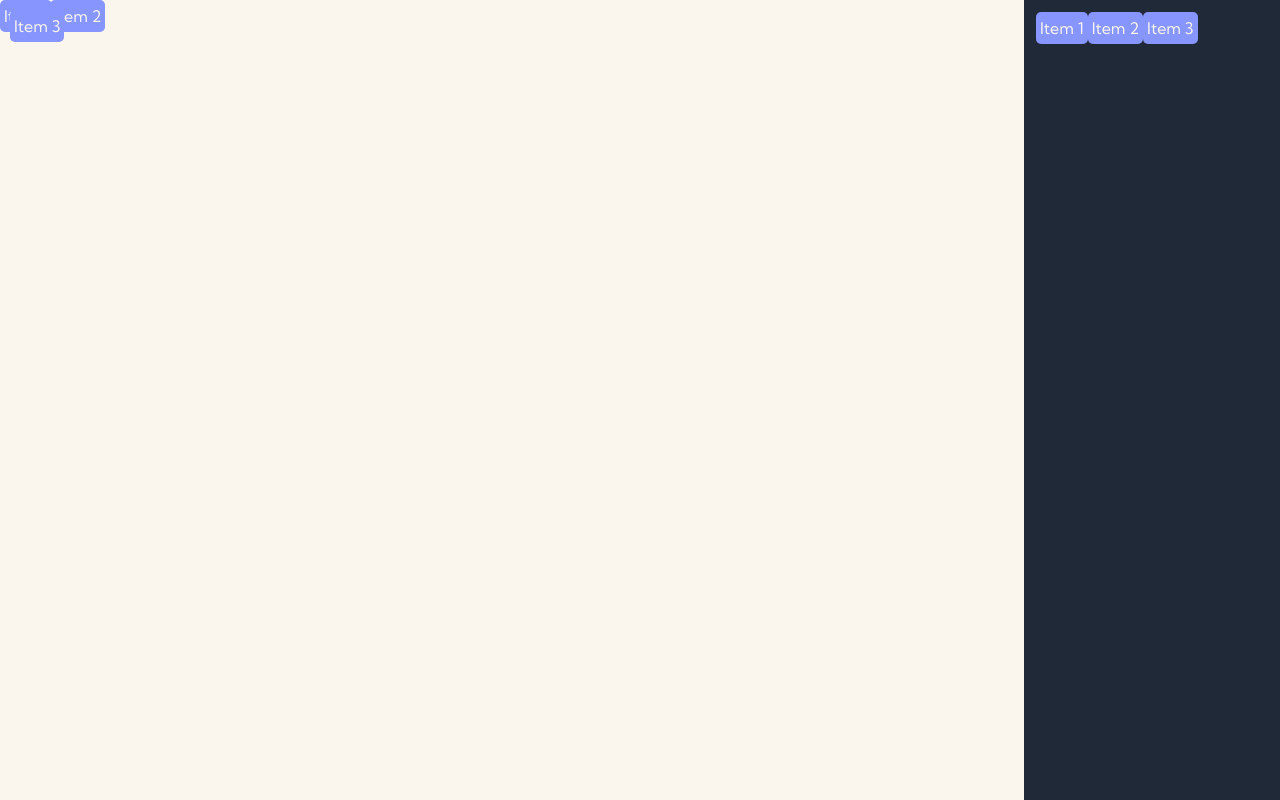
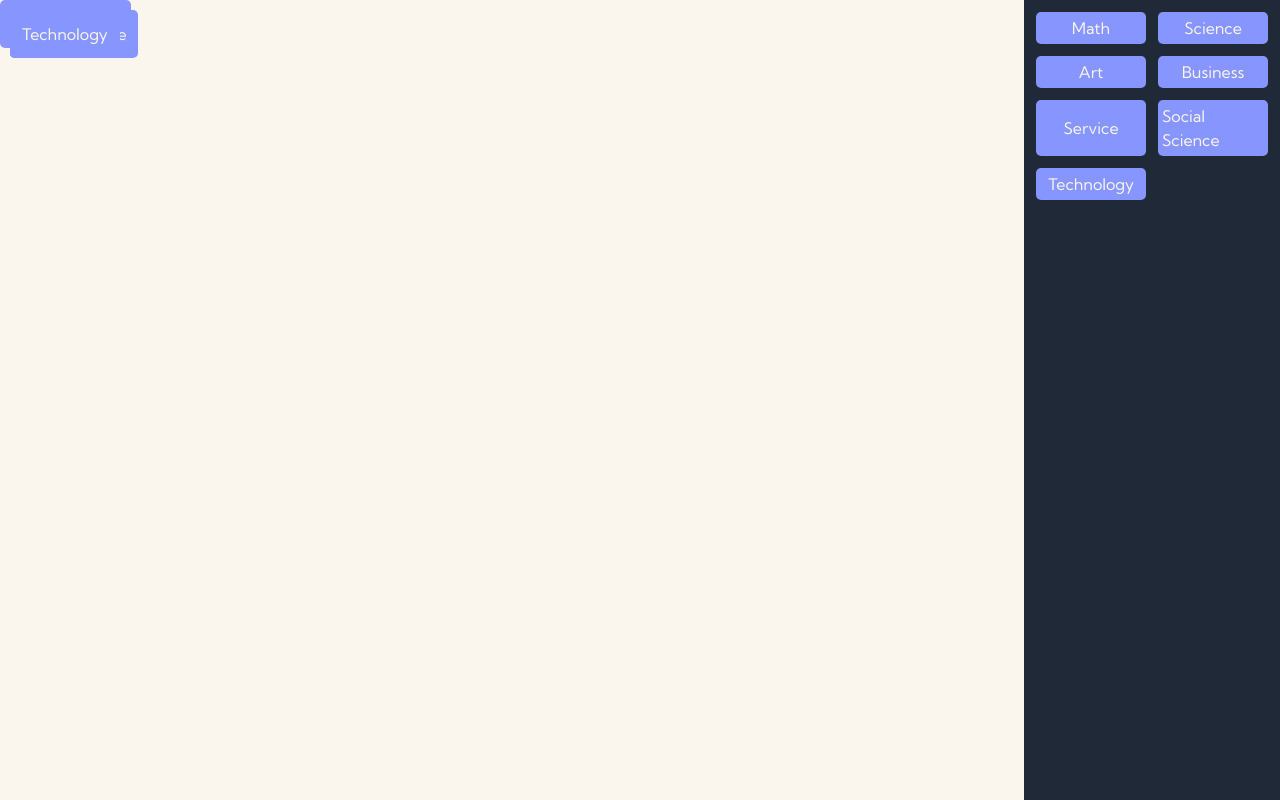
Before and after one commit to danielp1218/NSBEHacks-2024, a SvelteKit app: page / in a window 1280 px wide. Built offline with nearby package versions, Linux system fonts and the light colour scheme.

Commit message:
add grid css

```diff
--- a/src/lib/components/Item.svelte
+++ b/src/lib/components/Item.svelte
@@ -53,11 +53,12 @@
 	.career-item {
 		background: #8696FE;
 		border-radius: 5px;
-		padding: 4px;
+		padding: 12px;
 		display: flex;
 		justify-content: center;
 		align-items: center;
 		transition: 0.3s background-color;
+		white-space: nowrap;
 	}
 
 	.career-item:hover {
--- a/src/routes/+page.svelte
+++ b/src/routes/+page.svelte
@@ -12,9 +12,13 @@
 	};
 
 	let items: Item[] = [
-		{ id: 1, x: 0, y: 0, height:50, width:50, text: "Item 1" },
-		{ id: 2, x: 50, y: 0, height:50, width:50,text: "Item 2" },
-		{ id: 3, x: 10, y: 10, height:50, width:50,text: "Item 3" }
+		{ id: 1, x: 0, y: 0, height: 50, width: 50, text: "Math" },
+		{ id: 2, x: 50, y: 0, height: 50, width: 50, text: "Science" },
+		{ id: 3, x: 10, y: 10, height: 50, width: 50, text: "Art" },
+		{ id: 4, x: 10, y: 10, height: 50, width: 50, text: "Business" },
+		{ id: 5, x: 10, y: 10, height: 50, width: 50, text: "Service" },
+		{ id: 6, x: 10, y: 10, height: 50, width: 50, text: "Social Science" },
+		{ id: 7, x: 10, y: 10, height: 50, width: 50, text: "Technology" }
 	];
 
 	let itemNames: Set<string> = new Set();
@@ -65,11 +69,11 @@
 </script>
 
 <div class="w-64 h-full fixed overflow-y-auto bg-gray-800 text-white right-0 p-3">
-	<div class="grid grid-flow-col auto-cols-max">
+	<div class="sidebar">
 		{#each itemNames as text}
 			<ItemSource {text} />
 		{/each}
-    </div>
+	</div>
 </div>
 
 {#each items as item (item.id)}
@@ -82,3 +86,12 @@
 		on:drop={(event) => checkForOverlap(item, event.detail.x, event.detail.y, true)}
 	/>
 {/each}
+
+<style>
+    .sidebar {
+        display: grid;
+        gap: 12px;
+        grid-template-columns: repeat(auto-fill, minmax(100px, 1fr));
+        overflow-x: auto;
+    }
+</style>
```
